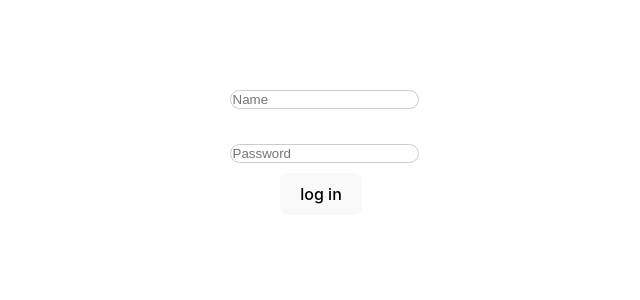
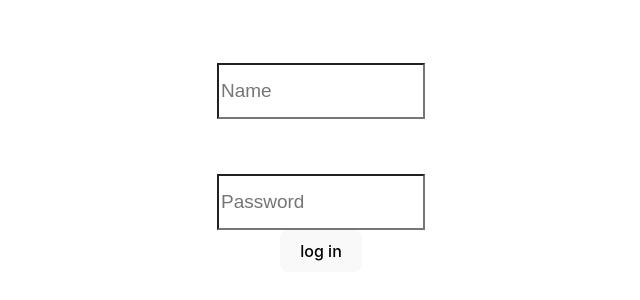
Before and after one commit to AheverMateo/Front-end-PF, a React (Vite) app: page /login in a window 1280 px wide. Shown: the part 260-560 px from the top of the page, without its empty margins (319-959 px from the left). Built offline with nearby package versions, Linux system fonts and the light colour scheme.

Commit message:
desarrollando paginado y searchBar

```diff
--- a/src/App.jsx
+++ b/src/App.jsx
@@ -1,6 +1,7 @@
 import './App.css'
 import {Routes, Route} from "react-router-dom"
 import Login from './Component/Login/Login'
+import Paginado from './Component/Paginado/Paginado'
 
 function App() {
 
@@ -8,6 +9,7 @@ function App() {
     <div>
       <Routes>
         <Route exact path='/login' element={<Login/>}/>
+        <Route exact path='/paginado' element={<Paginado/>}/>
       </Routes>
     </div>
   )
--- a/src/Component/Login/Login.jsx
+++ b/src/Component/Login/Login.jsx
@@ -34,14 +34,17 @@ const Login = () => {
         <form>
             <div className={Style.campos}>
              <input  type="text" name="name" value={login.name} onChange={handleChange} placeholder="Name"/>
-             {error.name && <span>{error.name}</span>}
+             {error.name && <p>{error.name}</p>}
             </div>
 
             <div className={Style.campos}>
              <input  type="password" name="password" value={login.password} onChange={handleChange} placeholder="Password"/>
-             {error.password && <span>{error.password}</span>}
+             {error.password && <p>{error.password}</p>}
             </div>
-            <button>log in</button>
+
+            <div>
+                <button>log in</button>
+            </div>
         </form>
     </div>
   )
--- a/src/Component/Login/Login.module.css
+++ b/src/Component/Login/Login.module.css
@@ -1,18 +1,22 @@
 .container {
     display: flex;
-    justify-content: center;
-    align-items: center;
+    flex-direction: column;
+    margin: auto;
     height: 100vh;
 }
 
 .campos {
-    padding-top: 15px;
-    position: relative;
+    margin-top: 55px;
+    display: flex;
+    flex-direction: column;
+    gap: 25px;
 }
 
 input {
-    width: 100%;
-    margin: 10px 0;
-    border-radius: 10px;
-    border: 1px solid #ccc;
+    height: 50px;
+    width: 200px;
+    background: transparent;
+    outline: none;
+    color: #797979;
+    font-size: 19px;
 }
--- /dev/null
+++ b/src/Component/Paginado/Paginado.jsx
@@ -0,0 +1,31 @@
+import React from 'react'
+import { useState } from 'react'
+//import { useSelector } from 'react-redux'
+const Paginado = () => {
+    const movies = [{
+
+    }]
+    //const movies = useSelector((state)=> state.Movies)
+    const [currentPage, setCurrentPage] = useState(1)
+    const pageSize = 6
+    const maxPage = Math.ceil(movies.length / pageSize)
+    const startIdx = currentPage * pageSize;
+    const endIdx = startIdx + pageSize;
+    const MovieRender = movies.slice(startIdx, endIdx);
+
+    const goToPage = (page) => {
+        if (page >= 1 && page <= maxPage) {
+          setCurrentPage(page);
+        }
+      };
+
+  return (
+    <div>
+        <button onClick={() => goToPage(currentPage - 1)} disabled={currentPage === 1}>Anterior</button>
+        <span>Page {currentPage}</span>
+        <button onClick={() => goToPage(currentPage + 1)} disabled={currentPage === maxPage}>Siguiente</button>
+    </div>
+  )
+}
+
+export default Paginado
```
Also changed, not shown: src/Component/SearchBar/SearchBar.jsx (added, +24 -0 lines), src/Component/Paginado/Paginado.module.css (added), src/Component/SearchBar/SearchBar.module.css (added).
